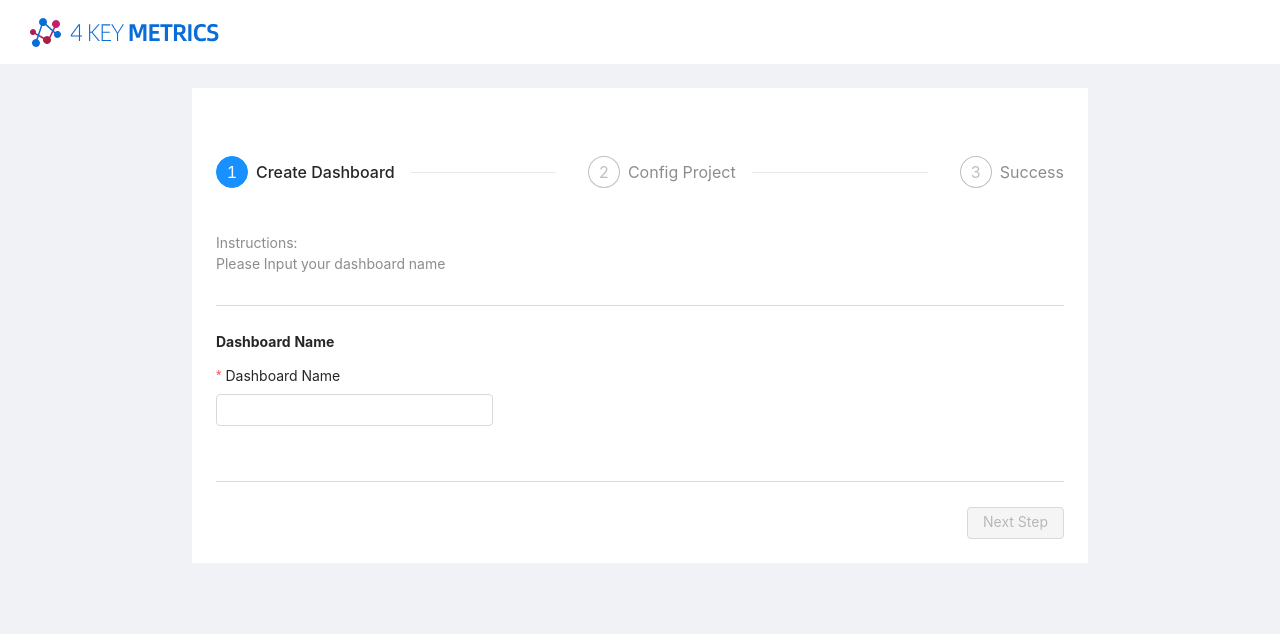
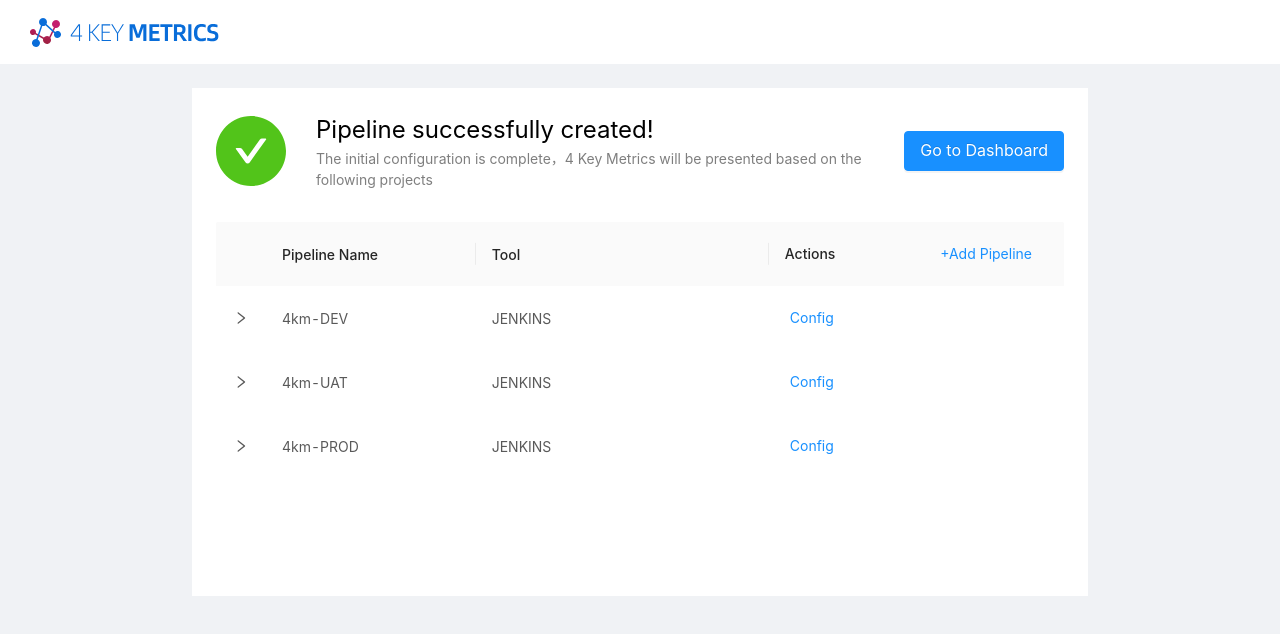
Before and after one commit to thoughtworks/metrik, a React app: page /config in a window 1280 px wide. Shown: the top 634 px of the page. Built offline with nearby package versions, Linux system fonts and the light colour scheme.

Commit message:
[#105][Wenjun][Feat] remove lastUpdatetime field

```diff
--- a/src/components/DashboardConfig.tsx
+++ b/src/components/DashboardConfig.tsx
@@ -1,18 +1,17 @@
 import React, { FC } from "react";
 import { Button, Table } from "antd";
 import { DownOutlined, RightOutlined } from "@ant-design/icons";
-import { formatLastUpdateTime } from "../utils/timeFormats";
-import { PipelineConfiguration } from "../config/components/ConfigSuccess";
+import { Pipeline } from "../clients/apis";
 
 const { Column } = Table;
 
 interface DashboardConfigurationProps {
-	pipelineConfigurations: PipelineConfiguration[];
+	pipelines: Pipeline[];
 }
 
-const DashboardConfig: FC<DashboardConfigurationProps> = ({ pipelineConfigurations }) => {
+const DashboardConfig: FC<DashboardConfigurationProps> = ({ pipelines }) => {
 	return (
-		<Table<PipelineConfiguration>
+		<Table<Pipeline>
 			css={{
 				minHeight: 350,
 				".ant-table-cell": { borderBottom: "none" },
@@ -22,7 +21,7 @@ const DashboardConfig: FC<DashboardConfigurationProps> = ({ pipelineConfiguratio
 			}}
 			pagination={false}
 			rowKey={"id"}
-			dataSource={pipelineConfigurations}
+			dataSource={pipelines}
 			expandable={{
 				columnWidth: "5%",
 				expandedRowRender: ToolConfig,
@@ -33,30 +32,19 @@ const DashboardConfig: FC<DashboardConfigurationProps> = ({ pipelineConfiguratio
 						<RightOutlined onClick={e => onExpand(record, e)} />
 					),
 			}}>
-			<Column<PipelineConfiguration> width={"20%"} title={"Pipeline Name"} dataIndex={"name"} />
-			<Column<PipelineConfiguration> width={"25%"} title={"Tool"} dataIndex={"type"} />
-			<Column<PipelineConfiguration>
-				width={"25%"}
-				title={"Last update time"}
-				dataIndex={"lastUpdateTime"}
-				render={value => formatLastUpdateTime(value)}
-			/>
-			<Column<PipelineConfiguration>
-				width={"25%"}
+			<Column<Pipeline> width={"25%"} title={"Pipeline Name"} dataIndex={"name"} />
+			<Column<Pipeline> width={"35%"} title={"Tool"} dataIndex={"type"} />
+			<Column<Pipeline>
+				width={"35%"}
 				title={() => (
 					<div css={{ display: "flex", justifyContent: "space-between", alignItems: "baseline" }}>
-						Actions <Button type={"link"}>+Add Project</Button>
+						Actions <Button type={"link"}>+Add Pipeline</Button>
 					</div>
 				)}
 				render={() => (
-					<div>
-						<Button type={"link"} css={{ padding: "4px 4px 4px 0" }}>
-							Duplicate
-						</Button>
-						<Button type={"link"} css={{ padding: 4 }}>
-							Config
-						</Button>
-					</div>
+					<Button type={"link"} css={{ padding: 4 }}>
+						Config
+					</Button>
 				)}
 			/>
 		</Table>
@@ -70,8 +58,8 @@ interface ToolConfig {
 	url: string;
 }
 
-const ToolConfig = (config: PipelineConfiguration) => {
-	const convertConfig = (config: PipelineConfiguration): ToolConfig[] => {
+const ToolConfig = (config: Pipeline) => {
+	const convertConfig = (config: Pipeline): ToolConfig[] => {
 		return [{ id: config.id, type: "Pipelines", tool: config.type, url: config.url }];
 	};
 	const data = convertConfig(config);
@@ -90,8 +78,8 @@ const ToolConfig = (config: PipelineConfiguration) => {
 			pagination={false}
 			rowKey={"id"}
 			dataSource={data}>
-			<Column<ToolConfig> width={"20%"} title={"Type"} dataIndex={"type"} />
-			<Column<ToolConfig> width={"27%"} title={"Tool"} dataIndex={"tool"} />
+			<Column<ToolConfig> width={"26%"} title={"Type"} dataIndex={"type"} />
+			<Column<ToolConfig> width={"26%"} title={"Tool"} dataIndex={"tool"} />
 			<Column<ToolConfig> title={"URL"} dataIndex={"url"} />
 		</Table>
 	);
--- a/src/config/PageConfig.tsx
+++ b/src/config/PageConfig.tsx
@@ -23,7 +23,7 @@ interface ConfigFormValues {
 export const PageConfig = () => {
 	const [form] = Form.useForm();
 	const [verifyStatus, setVerifyStatus] = useState<VerifyStatus>(VerifyStatus.DEFAULT);
-	const [currentStep, setCurrentStep] = useState<ConfigStep>(ConfigStep.CREATE_DASHBOARD);
+	const [currentStep, setCurrentStep] = useState<ConfigStep>(ConfigStep.CONFIG_SUCCESS);
 	const onFinish = async (values: ConfigFormValues) => {
 		await verifyPipeline();
 		await createDashboardUsingPost({
--- a/src/config/components/ConfigSuccess.tsx
+++ b/src/config/components/ConfigSuccess.tsx
@@ -3,39 +3,33 @@ import React, { FC } from "react";
 import { CheckCircleFilled } from "@ant-design/icons";
 import DashboardConfig from "../../components/DashboardConfig";
 import { Link } from "react-router-dom";
+import { Pipeline } from "../../clients/apis";
 
-export interface PipelineConfiguration {
-	id: string;
-	name: string;
-	lastUpdateTime: number;
-	username?: string;
-	credential?: string;
-	type: string;
-	url: string;
-}
-
-const dataSource: PipelineConfiguration[] = [
+const dataSource: Pipeline[] = [
 	{
 		id: "1",
 		name: "4km-DEV",
-		lastUpdateTime: 1611629036125,
 		type: "JENKINS",
 		url: "http://18.138.19.85:8001/job/4km-desk-check/",
+		username: "",
+		credential: "",
 	},
 	{
 		id: "2",
 		name: "4km-UAT",
-		lastUpdateTime: 1611629036125,
 		type: "JENKINS",
 		url: "http://18.138.19.85:8001/job/4km-desk-check/",
+		username: "",
+		credential: "",
 	},
 
 	{
 		id: "3",
 		name: "4km-PROD",
-		lastUpdateTime: 1611629036125,
 		type: "JENKINS",
 		url: "http://18.138.19.85:8001/job/4km-desk-check/",
+		username: "",
+		credential: "",
 	},
 ];
 
@@ -69,7 +63,7 @@ const ConfigSuccess: FC = () => {
 					</Button>
 				</Link>
 			</div>
-			<DashboardConfig pipelineConfigurations={dataSource} />
+			<DashboardConfig pipelines={dataSource} />
 		</div>
 	);
 };
```
